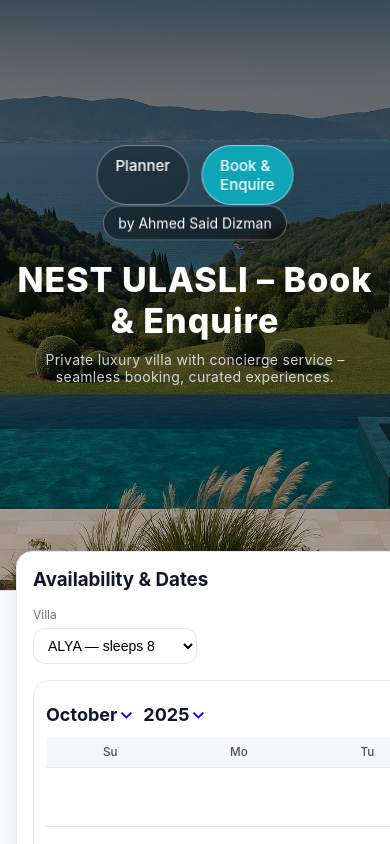
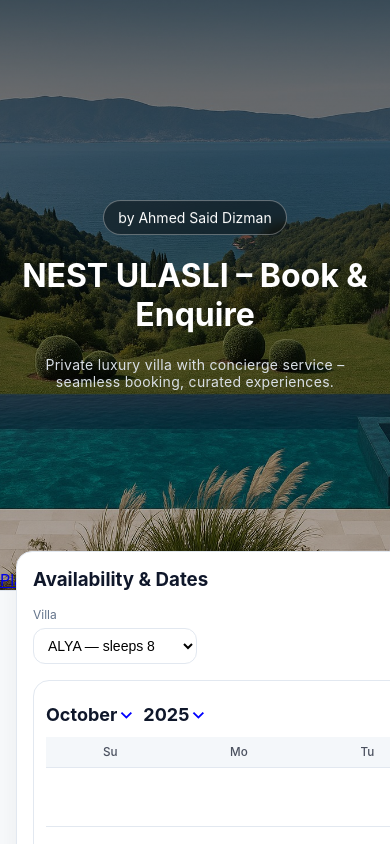
Before and after one commit to dirvass/nest-planner, a React (Vite) app: page /book in a window 390 px wide. Shown: the top 844 px of the page. Built offline with nearby package versions, Linux system fonts and the light colour scheme.

Commit message:
Update styles.css

```diff
--- a/src/styles.css
+++ b/src/styles.css
@@ -7,16 +7,17 @@
   --border:#e2e8f0;
 }
 
-*{box-sizing:border-box}
-html,body,#root{height:100%}
+/* ---------- Reset & Base ---------- */
+*{ box-sizing:border-box }
+html,body,#root{ height:100% }
 body{
   margin:0;
   font-family:Inter, system-ui, -apple-system, Segoe UI, Roboto, Arial, sans-serif;
   background:var(--bg);
-  color:var(--ink)
+  color:var(--ink);
 }
 
-/* --- HERO HEADER --- */
+/* ---------- HERO ---------- */
 .header{
   position: relative;
   overflow: hidden;
@@ -24,226 +25,200 @@ body{
   background:
     linear-gradient(180deg, rgba(0,0,0,0.55), rgba(0,0,0,0.25)),
     url("/hero.jpg") center center/cover no-repeat;
-  color: #fff;
-  height: 100vh;             /* tam ekran yüksekliği */
-  display: flex;
-  align-items: flex-end;
-  background-attachment: fixed;  /* hafif parallax efekti */
+  color:#fff;
+  height:100vh;                 /* tam ekran */
+  display:flex;
+  align-items:flex-end;
+  background-attachment: fixed; /* hafif parallax */
 }
-@media (max-width: 768px) {
-  .header {
-    background-attachment: scroll; /* mobilde sabit kalmasın */
-    height: 75vh; /* biraz daha kısa */
-  }
+@media (max-width: 768px){
+  .header{ background-attachment: scroll; height:75vh; }
 }
 
-.header-inner {
-  position: absolute;
-  top: 50%;
-  left: 50%;
-  transform: translate(-50%, -50%);
-  text-align: center;
-  max-width: 1100px;
-  width: 100%;
-  color: #fff;
+/* Ortalanmış içerik */
+.header-inner{
+  position:absolute;
+  top:50%;
+  left:50%;
+  transform:translate(-50%, -50%);
+  text-align:center;
+  max-width:1100px;
+  width:100%;
+  color:#fff;
 }
 
-.header-inner .badge {
-  background: rgba(0, 0, 0, 0.4);
-  border: 1px solid rgba(255, 255, 255, 0.35);
-  font-size: 14px;
-  padding: 8px 14px;
-  border-radius: 999px;
-  backdrop-filter: blur(6px);
+/* rozet */
+.badge{
+  display:inline-block;
+  padding:8px 14px;
+  background:rgba(0,0,0,.4);
+  border:1px solid rgba(255,255,255,.35);
+  border-radius:999px;
+  font-size:14px;
+  backdrop-filter:blur(6px);
 }
 
-.header-inner .title {
-  font-size: 54px;
-  font-weight: 800;
-  margin: 18px 0 10px;
-  letter-spacing: 1px;
+/* büyük başlık */
+.hero-title{
+  font-size:64px;
+  font-weight:900;
+  letter-spacing:1px;
+  margin:18px 0 8px;
+  text-shadow:0 2px 12px rgba(0,0,0,.45);
 }
 
-.header-inner .subtitle {
-  font-size: 16px;
-  color: #e2e8f0;
-  letter-spacing: 0.3px;
-  opacity: 0.9;
+/* alt başlık */
+.hero-subtitle,
+.header-inner .subtitle{
+  font-size:16px;
+  color:#e2e8f0;
+  letter-spacing:.3px;
+  opacity:.95;
+  margin:0;
 }
 
-/* Mobile responsiveness */
-@media (max-width: 768px) {
-  .header-inner .title {
-    font-size: 34px;
-  }
-  .header-inner .subtitle {
-    font-size: 14px;
-  }
+@media (max-width: 768px){
+  .hero-title{ font-size:36px; }
+  .hero-subtitle, .header-inner .subtitle{ font-size:14px; }
 }
 
-.badge{
+/* ---------- Landing hero buttons (beyaz & elit) ---------- */
+.hero-buttons{
+  display:flex;
+  gap:20px;
+  justify-content:center;
+  margin-top:32px;
+}
+.hero-btn{
   display:inline-block;
-  padding:6px 10px;
-  background:rgba(255,255,255,.15);
-  border:1px solid rgba(255,255,255,.25);
+  padding:14px 36px;
   border-radius:999px;
-  font-size:12px;
-  backdrop-filter:blur(6px)
+  border:1px solid rgba(255,255,255,.7);
+  background:rgba(255,255,255,.25);
+  color:#fff;
+  text-decoration:none;
+  font-size:18px;
+  font-weight:600;
+  backdrop-filter:blur(10px);
+  transition:all .3s ease;
+  box-shadow:0 4px 20px rgba(0,0,0,.15);
 }
-.title{font-size:34px;font-weight:800;margin:10px 0 6px}
-.subtitle{color:#e2e8f0;font-size:14px}
-
-/* --- ÜST MENÜ / HERO BUTONLARI --- */
-.topnav {
-  position: absolute;
-  top: 50%;                    /* dikey ortalama */
-  left: 50%;                   /* yatay ortalama */
-  transform: translate(-50%, -250%); /* ortalamayı ayarlama (biraz yukarıda kalsın) */
-  display: flex;
-  gap: 12px;
-  z-index: 3;
-  justify-content: center;
+.hero-btn:hover{
+  background:rgba(255,255,255,.85);
+  color:#0f172a;
+  transform:translateY(-2px);
+  box-shadow:0 6px 24px rgba(255,255,255,.4);
+}
+.hero-btn.primary{
+  background:#fff;
+  color:#0f172a;
+  border:none;
+}
+.hero-btn.primary:hover{
+  background:#f8fafc;
+  transform:translateY(-2px);
 }
 
-.topnav a {
-  padding: 10px 18px;
-  border-radius: 999px;
-  border: 1px solid rgba(255, 255, 255, 0.4);
-  background: rgba(0, 0, 0, 0.3);
-  color: #fff;
-  text-decoration: none;
-  backdrop-filter: blur(8px);
-  font-size: 15px;
-  font-weight: 500;
-  transition: all 0.3s ease;
+/* ---------- Planner/Booking hero quick pills (opsiyonel) ---------- */
+.hero-actions{
+  display:flex;
+  gap:12px;
+  justify-content:center;
+  margin-bottom:8px;
+}
+.pill{
+  padding:10px 18px;
+  border-radius:999px;
+  border:1px solid rgba(255,255,255,.35);
+  background:rgba(0,0,0,.34);
+  color:#fff;
+  text-decoration:none;
+  font-size:15px;
+  font-weight:600;
+  backdrop-filter:blur(8px);
+  transition:all .2s ease;
+  box-shadow:0 6px 20px rgba(0,0,0,.25);
+}
+.pill:hover{ transform:translateY(-1px); background:rgba(255,255,255,.22); border-color:rgba(255,255,255,.5) }
+.pill-primary{ background:rgba(14,165,183,.85); border-color:rgba(255,255,255,.55) }
+.pill-primary:hover{ background:rgba(14,165,183,.95) }
+
+/* ---------- Layout / Cards ---------- */
+.container{ max-width:1100px; margin:0 auto; padding:0 16px; margin-top:-60px; position:relative; z-index:2 }
+.card{ background:var(--card); border:1px solid var(--border); border-radius:16px; box-shadow:0 8px 30px rgba(2,8,23,.06); padding:16px }
+
+/* Controls */
+.toolbar{ display:flex; gap:8px; align-items:center; flex-wrap:wrap; margin-bottom:12px }
+select,input,button,textarea{ border:1px solid var(--border); border-radius:12px; padding:8px 10px; font-size:14px; background:#fff }
+button{ cursor:pointer }
+button.primary{ background:var(--brand); color:#fff; border-color:var(--brand) }
+button.ghost{ background:#f1f5f9 }
+button:hover{ filter:brightness(.98) }
+
+/* Table */
+table{ width:100%; border-collapse:collapse; font-size:14px; min-width:900px; font-variant-numeric:tabular-nums }
+thead th{ background:#f1f5f9; text-align:left; padding:10px }
+td{ padding:10px; border-top:1px solid var(--border) }
+tfoot td{ font-weight:700; background:#f9fafb }
+thead th.sticky{ position:sticky; top:0; z-index:1; background:#f1f5f9 }
+
+/* Helpers */
+.helper{ font-size:12px; color:var(--muted); margin-top:10px }
+.stack > * + * { margin-top:16px }
+.stack-lg > * + * { margin-top:24px }
+.shell { max-width:1100px; margin:0 auto }
+.main-card{ background:var(--card); border:1px solid var(--border); border-radius:16px; box-shadow:0 8px 30px rgba(2,8,23,.06); padding:16px }
+.table-wrap{ overflow-x:auto }
+.chart-wrap{ border-top:1px solid var(--border); padding-top:12px }
+
+@media (max-width: 768px){
+  .header{ height:70vh }
+  .header-inner{ padding:0 16px }
+  .container{ margin-top:-40px }
+  .main-card{ padding:12px; border-radius:14px }
+  .toolbar{ gap:6px }
+  thead th, td{ padding:8px }
 }
 
-.topnav a:hover {
-  background: rgba(255, 255, 255, 0.25);
-  border-color: rgba(255, 255, 255, 0.6);
-  transform: scale(1.05);
-}
-
-
-/* --- LAYOUT / KARTLAR --- */
-.container{max-width:1100px;margin:0 auto;padding:0 16px;margin-top:-60px;position:relative;z-index:2}
-.card{background:var(--card);border:1px solid var(--border);border-radius:16px;box-shadow:0 8px 30px rgba(2,8,23,.06);padding:16px}
-
-/* --- KONTROLLER --- */
-.toolbar{display:flex;gap:8px;align-items:center;flex-wrap:wrap;margin-bottom:12px}
-select,input,button,textarea{border:1px solid var(--border);border-radius:12px;padding:8px 10px;font-size:14px;background:#fff}
-button{cursor:pointer}
-button.primary{background:var(--brand);color:#fff;border-color:var(--brand)}
-button.ghost{background:#f1f5f9}
-button:hover{filter:brightness(.98)}
-
-/* --- TABLO --- */
-table{width:100%;border-collapse:collapse;font-size:14px;min-width:900px}
-thead th{background:#f1f5f9;text-align:left;padding:10px}
-td{padding:10px;border-top:1px solid var(--border)}
-tfoot td{font-weight:700;background:#f9fafb}
-
-/* --- BUTON LİNKLER --- */
-.btn{display:inline-block;padding:10px 14px;border-radius:12px;border:1px solid var(--border);text-decoration:none}
-.btn.primary{background:var(--brand);color:#fff;border-color:var(--brand)}
-.btn.ghost{background:#f1f5f9;color:var(--ink)}
-
-/* Yardım metni */
-.helper{font-size:12px;color:var(--muted);margin-top:10px}
-
-/* Mobil */
-@media (max-width: 768px){
-  .header{ height:70vh; } /* mobilde biraz daha kısa */
-  .header-inner{ padding:32px 16px; }
-  .container{ margin-top:-40px; }
-}
-/* ---------- LAYOUT YARDIMCILAR ---------- */
-.stack > * + * { margin-top: 16px; }        /* Dikey spacing */
-.stack-lg > * + * { margin-top: 24px; }     /* Daha geniş spacing */
-
-.shell { max-width: 1100px; margin: 0 auto; }
-
-/* Tek ana kart görünümü */
-.main-card {
-  background: var(--card);
-  border: 1px solid var(--border);
-  border-radius: 16px;
-  box-shadow: 0 8px 30px rgba(2,8,23,.06);
-  padding: 16px;
-}
-
-/* Toolbar elemanları aynı yükseklik */
-.toolbar select,
-.toolbar input,
-.toolbar button { height: 36px; }
-
-/* Tablo daha düzgün hizalama ve sabit font rakamları */
-table { font-variant-numeric: tabular-nums; }
-thead th.sticky {
-  position: sticky; top: 0; z-index: 1;
-  background: #f1f5f9;
-}
-
-/* Masaüstünde tablo ve grafik aynı kart içinde tam hizalı görünsün */
-.table-wrap { overflow-x: auto; }
-
-/* Grafik kartı artık iç kart değil – kenarı ana kartla aynı */
-.chart-wrap {
-  border-top: 1px solid var(--border);
-  padding-top: 12px;
-}
-
-/* Mobil iyileştirmeler */
-@media (max-width: 768px){
-  .main-card { padding: 12px; border-radius: 14px; }
-  .toolbar { gap: 6px; }
-  thead th, td { padding: 8px; }
-}
-/* --- Booking layout helpers --- */
+/* ---------- Booking Layout ---------- */
 .booking-grid{
   display:grid;
   grid-template-columns: 1.15fr 0.85fr;
   gap:16px;
-  margin-top:-60px; /* keep it tucked under hero */
+  margin-top:-60px;
 }
-@media (max-width: 980px){
-  .booking-grid{ grid-template-columns: 1fr; margin-top:-40px; }
-  .sticky{ position: static !important; }
+@media (max-width:980px){
+  .booking-grid{ grid-template-columns:1fr; margin-top:-40px }
+  .sticky{ position:static !important }
 }
+.sticky{ position:sticky; top:16px }
 
-/* sticky summary card */
-.sticky{ position: sticky; top: 16px; }
-
-/* small UI bits */
 .section-header{ display:flex; align-items:center; justify-content:space-between; gap:12px }
 .muted{ color:#64748b }
 .small{ font-size:12px }
-.row{ display:flex; gap:12px; align-items:flex-end; }
+.row{ display:flex; gap:12px; align-items:flex-end }
 .row .spacer{ flex:1 }
 .calendar-card{ background:#fff; border:1px solid var(--border); border-radius:16px; padding:12px }
 .label{ display:block; font-size:12px; color:#64748b; margin-bottom:6px }
 
-/* price table */
 .price-table{ width:100%; border-collapse:collapse; margin-top:6px; font-variant-numeric:tabular-nums }
 .price-table td{ padding:8px 0; border-top:1px dashed #e2e8f0 }
 .price-table tr:first-child td{ border-top:none }
 .price-table .end{ text-align:right }
 .price-table tr.total td{ font-weight:700 }
 
-/* CTAs */
 .cta-row{ display:flex; gap:8px; margin-top:12px }
 .btn.disabled{ opacity:.5; pointer-events:none }
 
-/* bullets */
 .bullets{ margin:12px 0 0 16px; color:#475569 }
 .bullets li{ margin-bottom:6px }
 
 /* Reasons */
 .reasons{
   display:grid;
-  grid-template-columns: repeat(3,1fr);
+  grid-template-columns:repeat(3,1fr);
   gap:16px;
 }
-@media (max-width: 980px){
-  .reasons{ grid-template-columns: 1fr; }
+@media (max-width:980px){
+  .reasons{ grid-template-columns:1fr }
 }
```
